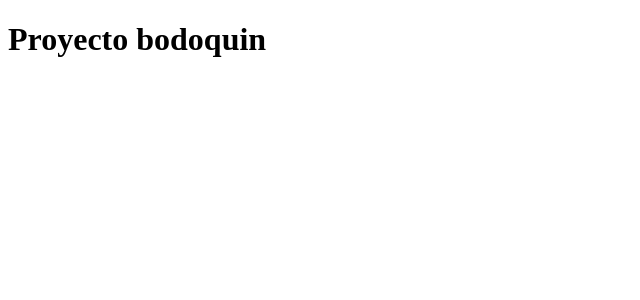
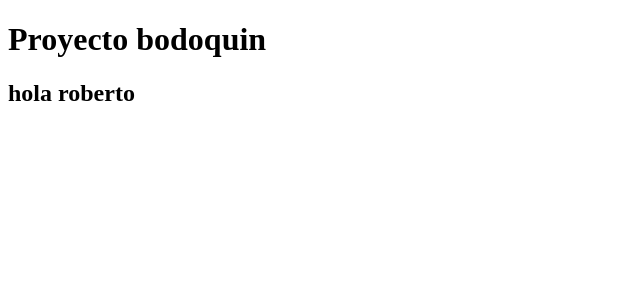
Before and after one commit to richirm/angular-bodoquin, an Angular app: page / in a window 1280 px wide. Shown: the top 300 px of the page, without its empty margins (0-640 px from the left). Built offline with nearby package versions, Linux system fonts and the light colour scheme.

Commit message:
implementa titulo

```diff
--- a/src/app/app.component.html
+++ b/src/app/app.component.html
@@ -1 +1,2 @@
 <h1>Proyecto bodoquin</h1>
+<h2>hola roberto</h2>
```
